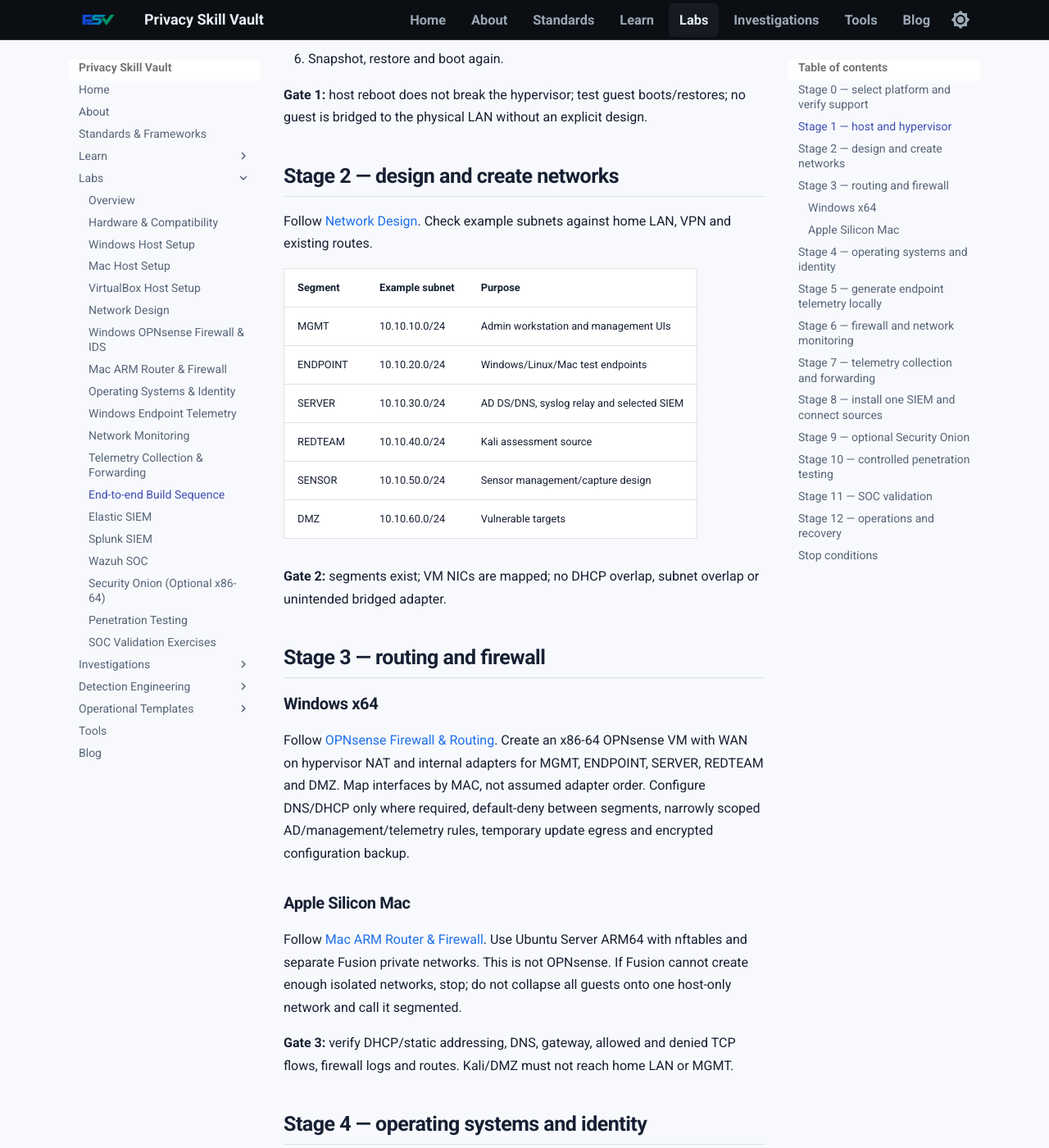
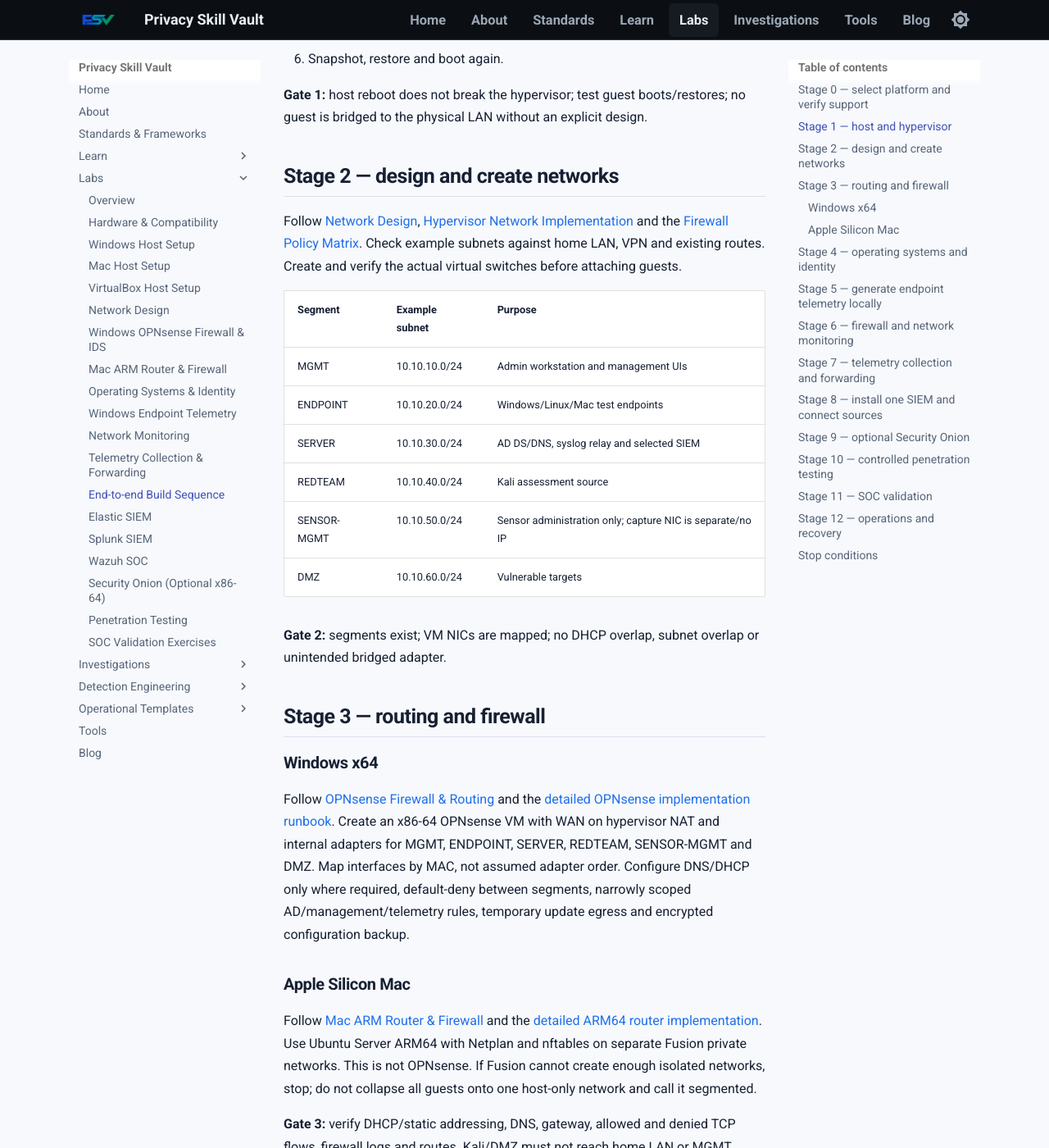
Before and after one commit to PrivacySkillVault/privacyskillvault.github.io, an MkDocs documentation site: the page built from docs/labs/build-sequence.md, in a window 1280 px wide and 1400 px high, scrolled down 1076 px. Shown: the whole window at 82% size. Built offline with MkDocs 1.6.1 and Material for MkDocs 9.7.7, drawn with Linux system fonts in a browser that asks for light colours; some of the changed text lies outside the part shown.

Commit message:
Apply Phase 6 implementation runbooks

```diff
--- a/docs/labs/build-sequence.md
+++ b/docs/labs/build-sequence.md
@@ -29,7 +29,7 @@
 
 ## Stage 2 — design and create networks
 
-Follow [Network Design](network-design.md). Check example subnets against home LAN, VPN and existing routes.
+Follow [Network Design](network-design.md), [Hypervisor Network Implementation](hypervisor-network-implementation.md) and the [Firewall Policy Matrix](firewall-policy-matrix.md). Check example subnets against home LAN, VPN and existing routes. Create and verify the actual virtual switches before attaching guests.
 
 | Segment | Example subnet | Purpose |
 |---|---|---|
@@ -37,7 +37,7 @@
 | ENDPOINT | 10.10.20.0/24 | Windows/Linux/Mac test endpoints |
 | SERVER | 10.10.30.0/24 | AD DS/DNS, syslog relay and selected SIEM |
 | REDTEAM | 10.10.40.0/24 | Kali assessment source |
-| SENSOR | 10.10.50.0/24 | Sensor management/capture design |
+| SENSOR-MGMT | 10.10.50.0/24 | Sensor administration only; capture NIC is separate/no IP |
 | DMZ | 10.10.60.0/24 | Vulnerable targets |
 
 **Gate 2:** segments exist; VM NICs are mapped; no DHCP overlap, subnet overlap or unintended bridged adapter.
@@ -45,10 +45,10 @@
 ## Stage 3 — routing and firewall
 
 ### Windows x64
-Follow [OPNsense Firewall & Routing](firewall-routing.md). Create an x86-64 OPNsense VM with WAN on hypervisor NAT and internal adapters for MGMT, ENDPOINT, SERVER, REDTEAM and DMZ. Map interfaces by MAC, not assumed adapter order. Configure DNS/DHCP only where required, default-deny between segments, narrowly scoped AD/management/telemetry rules, temporary update egress and encrypted configuration backup.
+Follow [OPNsense Firewall & Routing](firewall-routing.md) and the [detailed OPNsense implementation runbook](opnsense-implementation.md). Create an x86-64 OPNsense VM with WAN on hypervisor NAT and internal adapters for MGMT, ENDPOINT, SERVER, REDTEAM, SENSOR-MGMT and DMZ. Map interfaces by MAC, not assumed adapter order. Configure DNS/DHCP only where required, default-deny between segments, narrowly scoped AD/management/telemetry rules, temporary update egress and encrypted configuration backup.
 
 ### Apple Silicon Mac
-Follow [Mac ARM Router & Firewall](mac-arm-routing.md). Use Ubuntu Server ARM64 with nftables and separate Fusion private networks. This is not OPNsense. If Fusion cannot create enough isolated networks, stop; do not collapse all guests onto one host-only network and call it segmented.
+Follow [Mac ARM Router & Firewall](mac-arm-routing.md) and the [detailed ARM64 router implementation](mac-arm-router-implementation.md). Use Ubuntu Server ARM64 with Netplan and nftables on separate Fusion private networks. This is not OPNsense. If Fusion cannot create enough isolated networks, stop; do not collapse all guests onto one host-only network and call it segmented.
 
 **Gate 3:** verify DHCP/static addressing, DNS, gateway, allowed and denied TCP flows, firewall logs and routes. Kali/DMZ must not reach home LAN or MGMT.
 
@@ -64,7 +64,7 @@
 
 ## Stage 5 — generate endpoint telemetry locally
 
-Follow [Windows Endpoint Telemetry](windows-endpoint-telemetry.md).
+Follow [Windows Endpoint Telemetry](windows-endpoint-telemetry.md) and the [Cross-platform Endpoint Telemetry Implementation](endpoint-telemetry-implementation.md).
 
 1. Configure Windows Advanced Audit Policy through a lab-only GPO.
 2. Install/configure Sysmon using Microsoft's current instructions and a reviewed configuration.
@@ -77,7 +77,7 @@
 
 ## Stage 6 — firewall and network monitoring
 
-Follow [Network Monitoring](network-monitoring.md).
+Follow [Network Monitoring](network-monitoring.md) and the [Zeek/Suricata sensor implementation](network-sensor-implementation.md). Prove packet visibility before installing analyzers.
 
 1. On Windows OPNsense, enable Suricata in alert-only IDS mode on relevant internal interfaces, not only WAN. WAN capture after NAT may lose original internal source identity.
 2. Enable logging on the firewall rules used for pass/block tests.
@@ -93,7 +93,7 @@
 
 ## Stage 7 — telemetry collection and forwarding
 
-Follow [Telemetry Collection & Forwarding](telemetry-pipeline.md).
+Follow the [rsyslog relay implementation](syslog-relay-implementation.md) and [Telemetry Collection & Forwarding](telemetry-pipeline.md).
 
 1. Create a Linux syslog relay on SERVER.
 2. Configure OPNsense or the Mac Linux router to send firewall events to the relay.
@@ -107,11 +107,11 @@
 
 ## Stage 8 — install one SIEM and connect sources
 
-Choose one stack per iteration:
+Choose one stack per iteration. For the exact source-specific agent/forwarder inputs, file paths, event channels and verification queries, follow the [SIEM Collector Implementation Runbook](siem-collector-implementation.md).
 
 - [Elastic](elastic-siem.md): Fleet/Elastic Agent, Windows and System integrations, Filestream for firewall/sensor files.
 - [Splunk](splunk-siem.md): Enterprise on supported x64; Universal Forwarder monitors endpoint, relay and sensor files. Use rsyslog/syslog-ng plus UF or Splunk Connect for Syslog, not direct Splunk UDP input as default.
-- [Wazuh](wazuh-soc.md): central stack plus agents on endpoints, relay and sensor; Logcollector monitors firewall/sensor files. Use relay-file-plus-agent rather than relying on direct manager syslog listener across versions.
+- [Wazuh](wazuh-soc.md): central stack plus agents on endpoints, relay and sensor; Logcollector monitors firewall/sensor files. Prefer relay-file-plus-agent; direct manager syslog is an optional, explicitly configured input with source allowlisting, depending on the installed release.
 
 For each stack, confirm current OS/architecture support and licence; configure TLS/authentication; install supported agents/forwarders on endpoints, relay and sensor; connect one source at a time; inspect raw events and parsed fields; measure ingestion delay; check duplicates; then add detections. On the Mac router track, forward nftables messages from its local rsyslog file to the SERVER relay over the configured restricted transport, or collect the local file with a supported agent. Do not assume an agent supports ARM64 without checking its matrix.
 
```
